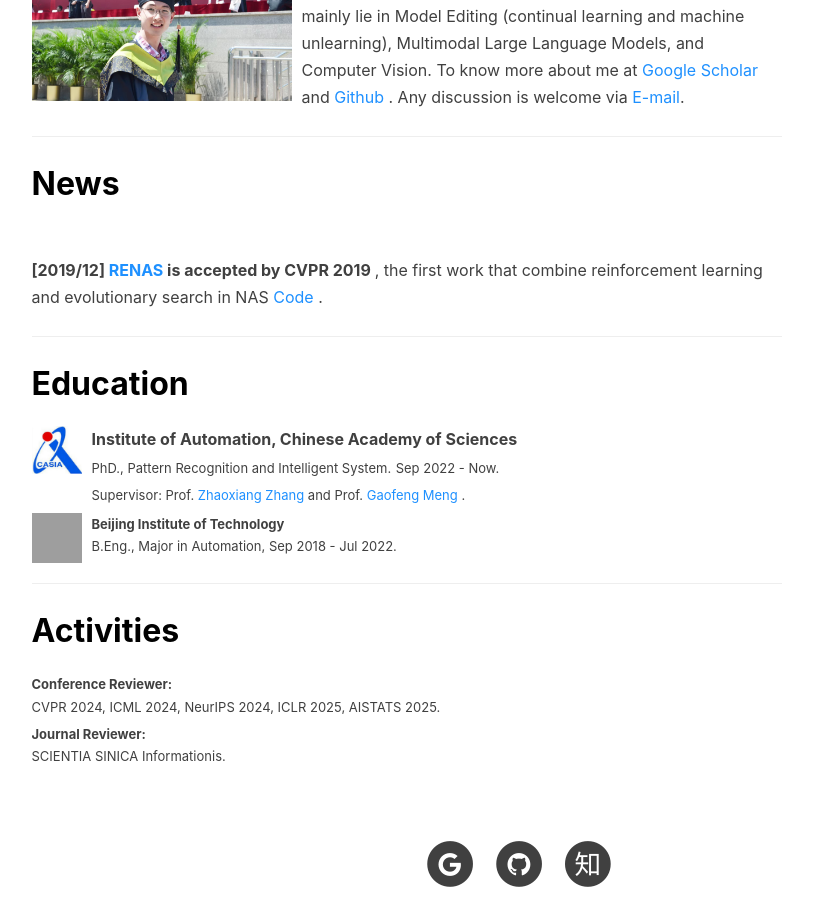
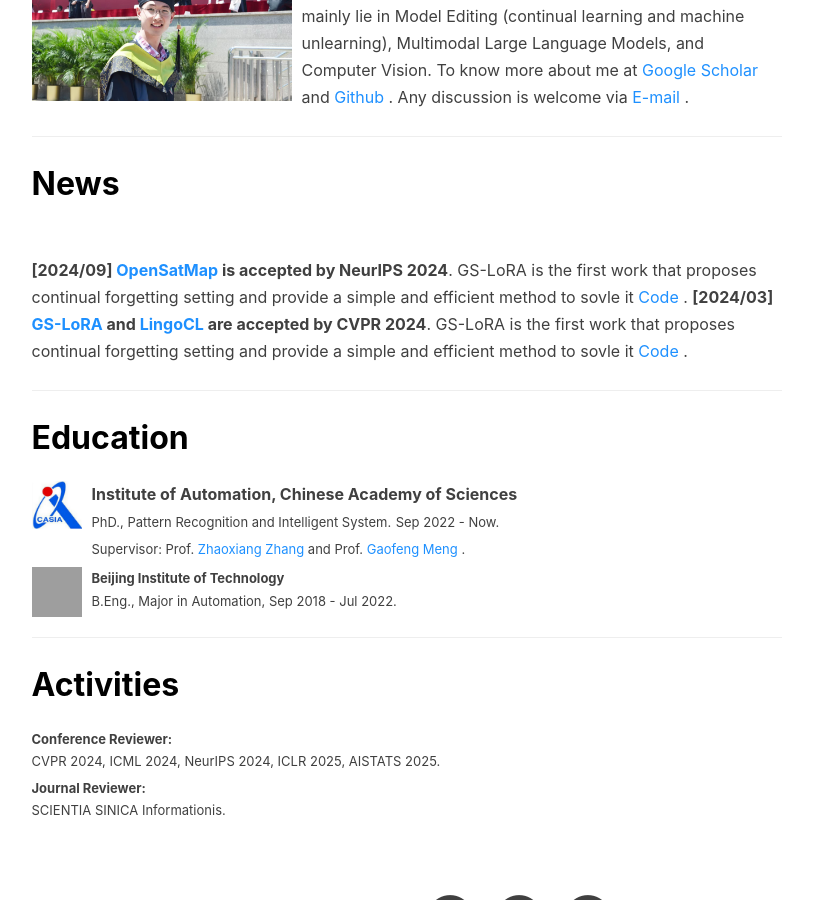
Before and after one commit to bjzhb666/bjzhb666.github.io, a Jekyll site: the page built from index.html, in a window 1280 px wide and 900 px high, scrolled down 497 px. Shown: the whole window, without its empty margins (136-949 px from the left). Built offline with Jekyll 4.4.1, drawn with Linux system fonts in a browser that asks for light colours; nearby versions of some CDN libraries; the list of posts is cut into pages by our own code; comment, search, counter and statistics services are not loaded; grey boxes are pictures that could not be loaded.

Commit message:
add content

```diff
--- a/index.html
+++ b/index.html
@@ -15,8 +15,10 @@
 					<font color="DodgerBlue">Prof. Zhaoxiang Zhang </font>
 				</a> and <a target="_blank" href="https://scholar.google.com/citations?user=5hti_r0AAAAJ&hl=zh-CN">
 					<font color="DodgerBlue"> Prof. Gaofeng Meng</font>
-				</a>. Before that, I got B.Eng in Beijing Institute of Technology.
-				My research interests mainly lie in Model Editing (continual learning and machine unlearning), Multimodal Large Language Models, and Computer Vision.
+				</a>.
+				Before that, I got B.Eng in Beijing Institute of Technology.
+				My research interests mainly lie in Model Editing (continual learning and machine unlearning),
+				Multimodal Large Language Models, and Computer Vision.
 				<!-- I also worked closely with <a target="_blank" href="https://xjqi.github.io">
 					<font color="DodgerBlue">Prof. Xiaojuan Qi</font>
 				</a>,
@@ -35,7 +37,8 @@
 					<font color="DodgerBlue">Github</font>
 				</a>.
 				Any discussion is welcome via <a target="_blank" href="mailto:zhaohongbo2022@ia.ac.cn">
-					<font color="DodgerBlue">E-mail</font></a>.</font>
+					<font color="DodgerBlue">E-mail</font>
+				</a>.</font>
 			</p>
 		</div>
 	</div>
@@ -53,11 +56,24 @@
 			</p>
 			<p class="media-heading">
 				<strong>
-					[2019/12] <a target="_blank"
-						href="https://openaccess.thecvf.com/content_CVPR_2019/papers/Chen_RENAS_Reinforced_Evolutionary_Neural_Architecture_Search_CVPR_2019_paper.pdf">
-						<font color="DodgerBlue">RENAS</font>
-					</a> is accepted by CVPR 2019 </strong>, the first work that combine reinforcement learning and
-				evolutionary search in NAS <a target="_blank" href="https://github.com/yukang2017/RENAS">
+					[2024/09] <a target="_blank" href="https://arxiv.org/abs/2403.11530">
+						<font color="DodgerBlue">OpenSatMap</font>
+					</a> is accepted by NeurIPS 2024</strong>.
+					GS-LoRA is the first work that proposes continual forgetting setting and provide a simple and efficient method to sovle it
+					<a target="_blank"
+					href="https://github.com/bjzhb666/GS-LoRA">
+					<font color="DodgerBlue">Code</font>
+				</a>.
+				<strong>
+					[2024/03] <a target="_blank" href="https://arxiv.org/abs/2403.11530">
+						<font color="DodgerBlue">GS-LoRA</font>
+					</a> and <a target="_blank"
+						href="https://openaccess.thecvf.com/content/CVPR2024/papers/Ni_Enhancing_Visual_Continual_Learning_with_Language-Guided_Supervision_CVPR_2024_paper.pdf">
+					</a>
+					<font color="DodgerBlue">LingoCL</font> are accepted by CVPR 2024</strong>.
+					GS-LoRA is the first work that proposes continual forgetting setting and provide a simple and efficient method to sovle it
+					<a target="_blank"
+					href="https://github.com/bjzhb666/GS-LoRA">
 					<font color="DodgerBlue">Code</font>
 				</a>.
 			</p>
```
